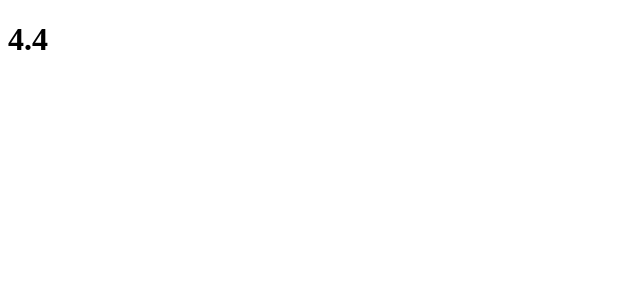
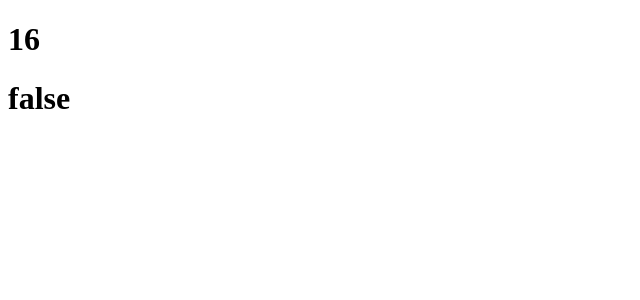
Before and after one commit to steamnp/bfs45, a React (Vite) app: page / in a window 1280 px wide. Shown: the top 300 px of the page, without its empty margins (0-640 px from the left). Built offline with nearby package versions, Linux system fonts and the light colour scheme.

Commit message:
JS assessment

```diff
--- a/src/app.jsx
+++ b/src/app.jsx
@@ -1,30 +1,39 @@
 function App() {
-  // function in javascript
-  // Function declaration -> Hoisting issue
-  // console.log(add(2, 3))
-  // function add(firstNumber, secondNuber) {
-  //   return firstNumber + secondNuber
-  // }
+  // write a function which will add all the odd numbers and give sum of odd numbers.
+  const arr = [1, 2, 3, 4, 5, 6, 7];
+  let sum = 0;
+  arr.map((item) => {
+    if (item % 2 !== 0) {
+      sum += item;
+    }
+  });
+  console.log(sum);
 
-  // Function Expression -> ES6 -> Not hoisted
-  // const add = function (firstNumber, secondNuber) {
-  //   return firstNumber + secondNuber
-  // }
+  // prime number. return true if prime, false otherwise.
+  let flag = false;
+  function isPrime(num) {
+    if (num <= 1) {
+      return flag;
+    }
 
-  // Arrow Function -> ES6 -> Not hoisted
-  const add = (firstNumber, secondNumber) => firstNumber + secondNumber
-
-  // console.log(myCountry)
-  // var myCountry = 'Nepal' // var is also hoisted
-
-  const firstName = 'Gorakh'
-  const lastName = 'Joshi'
-
-  if (firstName) {
-    const fullName = `${firstName} ${lastName}`
+    for (let i = 2; i < num / 2; i++) {
+      // O(sqrt(n))
+      if (num % i === 0) {
+        return flag;
+      }
+    }
+    return true;
   }
 
-  return <h1>{add(1.2, 3.2)}</h1>
+  const result = isPrime(6) === true ? "true" : "false";
+  console.log(result);
+
+  return (
+    <div>
+      <h1>{sum}</h1>
+      <h1>{result}</h1>
+    </div>
+  );
 }
 
-export default App
+export default App;
```
Also changed, not shown: src/main.jsx (+4 -4 lines).
